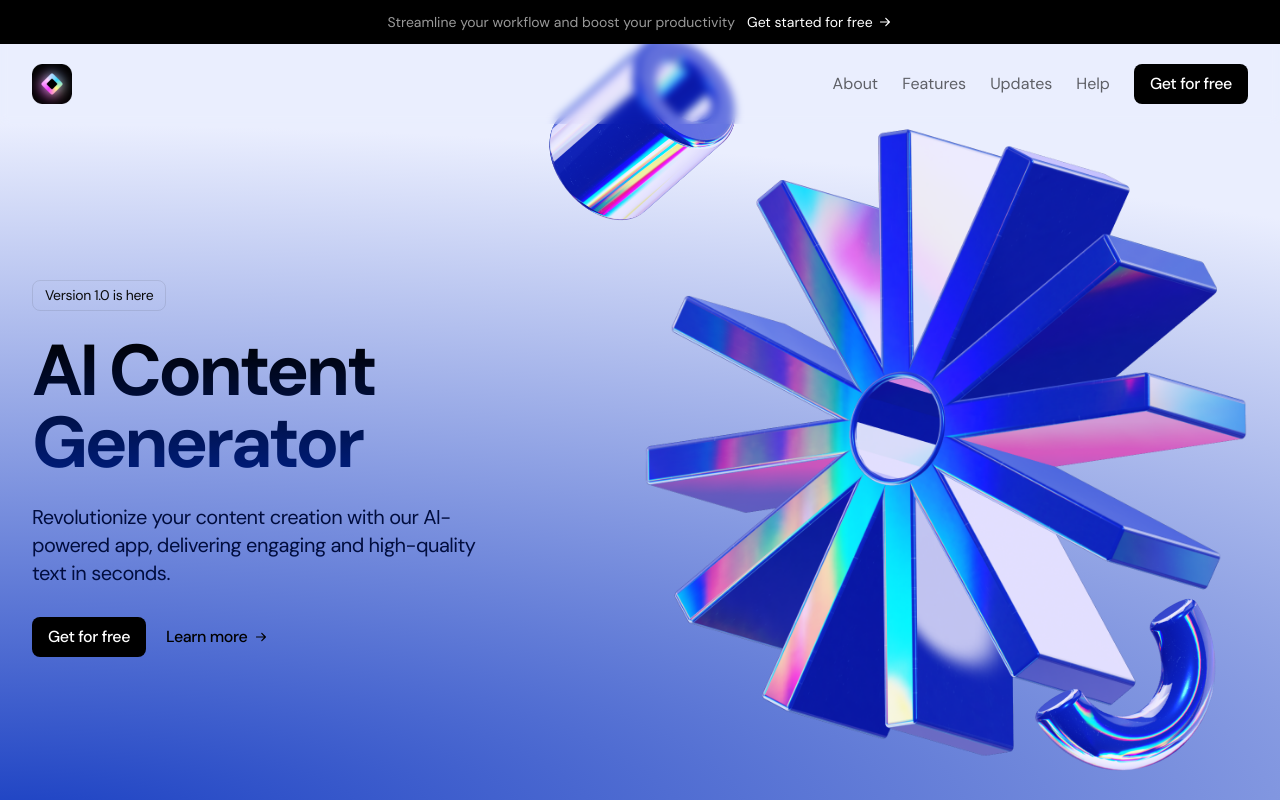
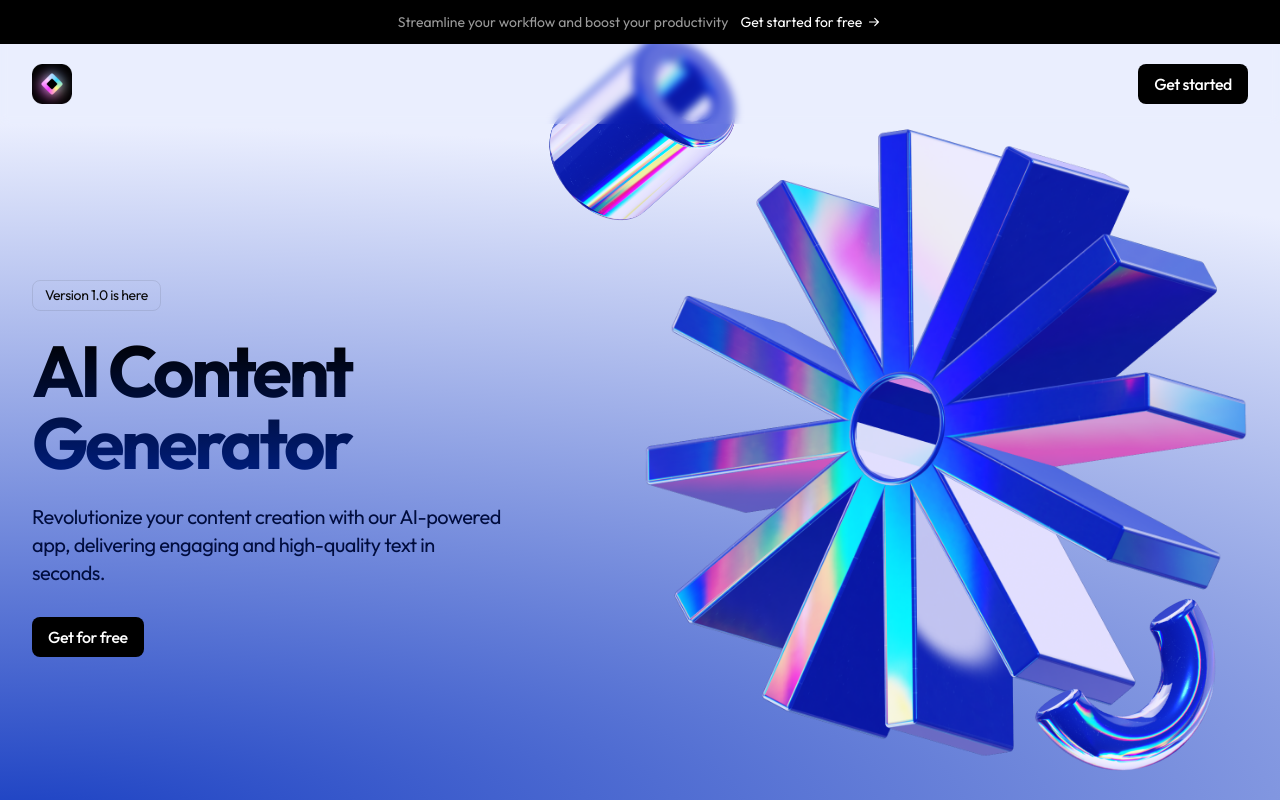
Before and after one commit to Kirisos-Guna/ai-content-generator, a Next.js app: page / in a window 1280 px wide. Shown: the top 800 px of the page. Built offline with nearby package versions, Linux system fonts and the light colour scheme.

Commit message:
Update landing page

```diff
--- a/app/dashboard/billing/page.tsx
+++ b/app/dashboard/billing/page.tsx
@@ -4,11 +4,13 @@ import { Button } from '@/components/ui/button';
 import { db } from '@/utils/db';
 import { UserSubscription } from '@/utils/schema';
 import { useUser } from '@clerk/nextjs';
+import { Analytics } from "@vercel/analytics/react";
 import axios from 'axios';
 import { Loader2Icon } from 'lucide-react';
 import moment from 'moment';
 import { useContext, useEffect, useState } from 'react';
 import Footer from '../_components/Footer';
+
 
 function Billing() {
   const [loading, setLoading] = useState(false);
@@ -199,6 +201,7 @@ function Billing() {
         </div>
       </div>
       <Footer />
+      <Analytics />
     </div>
   );
 }
--- a/app/layout.tsx
+++ b/app/layout.tsx
@@ -1,14 +1,14 @@
 import { ClerkProvider } from "@clerk/nextjs";
 import clsx from "clsx";
 import type { Metadata } from "next";
-import { DM_Sans } from "next/font/google";
+import { Outfit } from "next/font/google";
 import "./globals.css";
 
-const dmSans = DM_Sans({ subsets: ["latin"] });
+const inter = Outfit({ subsets: ["latin"] });
 
 export const metadata: Metadata = {
   title: "AI Content Generator",
-  description: "Generated by create next app",
+  description: "Revolutionize your content creation with our AI-powered app, delivering engaging and high-quality text in seconds.",
 };
 
 export default function RootLayout({
@@ -19,7 +19,7 @@ export default function RootLayout({
   return (
     <ClerkProvider>
     <html lang="en">
-    <body className={clsx(dmSans.className, "antialiased bg-[#EAEEFE]")}>
+    <body className={clsx(inter.className, "antialiased bg-[#EAEEFE]")}>
         {children}
       </body>
     </html>
--- a/app/sections/CallToAction.tsx
+++ b/app/sections/CallToAction.tsx
@@ -40,7 +40,7 @@ export const CallToAction = () => {
           />
         </div>
         <div className="flex gap-2 mt-10 justify-center">
-          <button className="btn btn-primary">Get for free</button>
+          <a className="btn btn-primary" href="/dashboard">Get for free</a>
         </div>
       </div>
     </section>
--- a/app/sections/Footer.tsx
+++ b/app/sections/Footer.tsx
@@ -5,6 +5,8 @@ import SocialYoutube from '@/app/assets/social-youtube.svg';
 import Image from 'next/image';
 
 export const Footer = () => {
+  const currentYear = new Date().getFullYear();
+
   return (
     <footer className="bg-black text-[#BCBCBC] text-sm py-10 text-center">
       <div className="container">
@@ -12,10 +14,10 @@ export const Footer = () => {
           <Image src={logo} alt="Logo" height={40} className="relative" />
         </div>
         <nav className="flex flex-col md:flex-row md:justify-center gap-6 mt-6">
-          <a href='#'>About</a>
-          <a href='#'>Features</a>
-          <a href='#'>Pricing</a>
-          <a href='#'>Contact</a>
+          <a href="https://portal.termshub.io/6qt0snfnjz/privacy_policy/">Privacy Policy</a>
+          <a href="https://portal.termshub.io/d67etna5ft/website_tos/">Terms and Conditions</a>
+          <a href="https://portal.termshub.io/vie9bnquqh/refund_policy/">Refund Policy</a>
+          <a href="/dashboard/contact">Contact Us</a>
         </nav>
         <div className="flex justify-center gap-6 mt-6">
           <SocialX />
@@ -23,7 +25,7 @@ export const Footer = () => {
           <SocialYoutube />
         </div>
         <p className="mt-6">
-          &copy; 2024 AI Content Generator.All rights reserved.
+          &copy; {currentYear} AI Content Generator. All rights reserved.
         </p>
       </div>
     </footer>
--- a/app/sections/Header.tsx
+++ b/app/sections/Header.tsx
@@ -1,6 +1,5 @@
 import ArrowRight from "@/app/assets/arrow-right.svg";
 import Logo from "@/app/assets/logosaas.png";
-import MenuIcon from "@/app/assets/menu.svg";
 import Image from "next/image";
 
 export const Header = () => {
@@ -11,7 +10,7 @@ export const Header = () => {
           Streamline your workflow and boost your productivity
         </p>
         <div className="inline-flex items-center">
-          <p className="mr-1">Get started for free</p>
+          <a className="mr-1" href="/dashboard">Get started for free</a>
           <ArrowRight className="h-4 w-4" />
         </div>
       </div>
@@ -19,16 +18,19 @@ export const Header = () => {
         <div className="container  ">
           <div className="flex items-center justify-between">
             <Image src={Logo} alt="Saas Logo" width={40} height={40} />
-            <MenuIcon className="h-5 w-5 md:hidden" />
-            <nav className="hidden md:flex items-center space-x-6">
-              <a href="#" className="text-black/60 hover:text-black">About</a>
-              <a href="#" className="text-black/60 hover:text-black">Features</a>
-              <a href="#" className="text-black/60 hover:text-black">Updates</a>
-              <a href="#" className="text-black/60 hover:text-black">Help</a>
-              <button className="bg-black text-white px-4 py-2 rounded-lg font-medium tracking-tight hover:bg-gray-800 transition-colors">
-                Get for free
-              </button>
-            </nav>
+            {/* <MenuIcon className="h-5 w-5 md:hidden" /> */}
+            <a href="/dashboard" className="bg-black text-white px-4 py-2 rounded-lg font-medium tracking-tight hover:bg-gray-800 transition-colors">
+              Get started
+            {/* <nav className="hidden md:flex items-center space-x-6"> */}
+              {/* <a href="#" className="text-black/60 hover:text-black">About</a> */}
+              {/* <a href="#" className="text-black/60 hover:text-black">Features</a> */}
+              {/* <a href="#" className="text-black/60 hover:text-black">Updates</a> */}
+              {/* <a href="#" className="text-black/60 hover:text-black">Help</a> */}
+              {/* <button className="bg-black text-white px-4 py-2 rounded-lg font-medium tracking-tight hover:bg-gray-800 transition-colors"> */}
+                {/* Get for free */}
+              {/* </button> */}
+            {/* </nav> */}
+            </a>
           </div>
         </div>
       </div>
--- a/app/sections/Hero.tsx
+++ b/app/sections/Hero.tsx
@@ -1,5 +1,4 @@
 "use client";
-import ArrowIcon from "@/app/assets/arrow-right.svg";
 import cogImage from "@/app/assets/cog.png";
 import cylinderImage from "@/app/assets/cylinder.png";
 import noodleImage from "@/app/assets/noodle.png";
@@ -29,10 +28,10 @@ export const Hero = () => {
             </p>
             <div className="flex gap-1 items-center mt-[30px]">
               <a className="btn btn-primary" href="/dashboard">Get for free</a>
-              <button className="btn btn-text gap-1">
-                <span>Learn more</span>
-                <ArrowIcon className="h-4 w-5" />
-              </button>
+              {/* <button className="btn btn-text gap-1"> */}
+                {/* <span>Learn more</span> */}
+                {/* <ArrowIcon className="h-4 w-5" /> */}
+              {/* </button> */}
             </div>
           </div>
           <div className="mt-20 md:mt-0 md:h-[648px] md:flex-1 relative">
--- a/package.json
+++ b/package.json
@@ -18,6 +18,7 @@
     "@radix-ui/react-icons": "^1.3.0",
     "@radix-ui/react-slot": "^1.1.0",
     "@toast-ui/react-editor": "^3.2.3",
+    "@vercel/analytics": "^1.3.1",
     "@vercel/speed-insights": "^1.0.12",
     "axios": "^1.7.2",
     "class-variance-authority": "^0.7.0",
```
Also changed, not shown: 1 other file (tests, documents, lock files or other folders).
